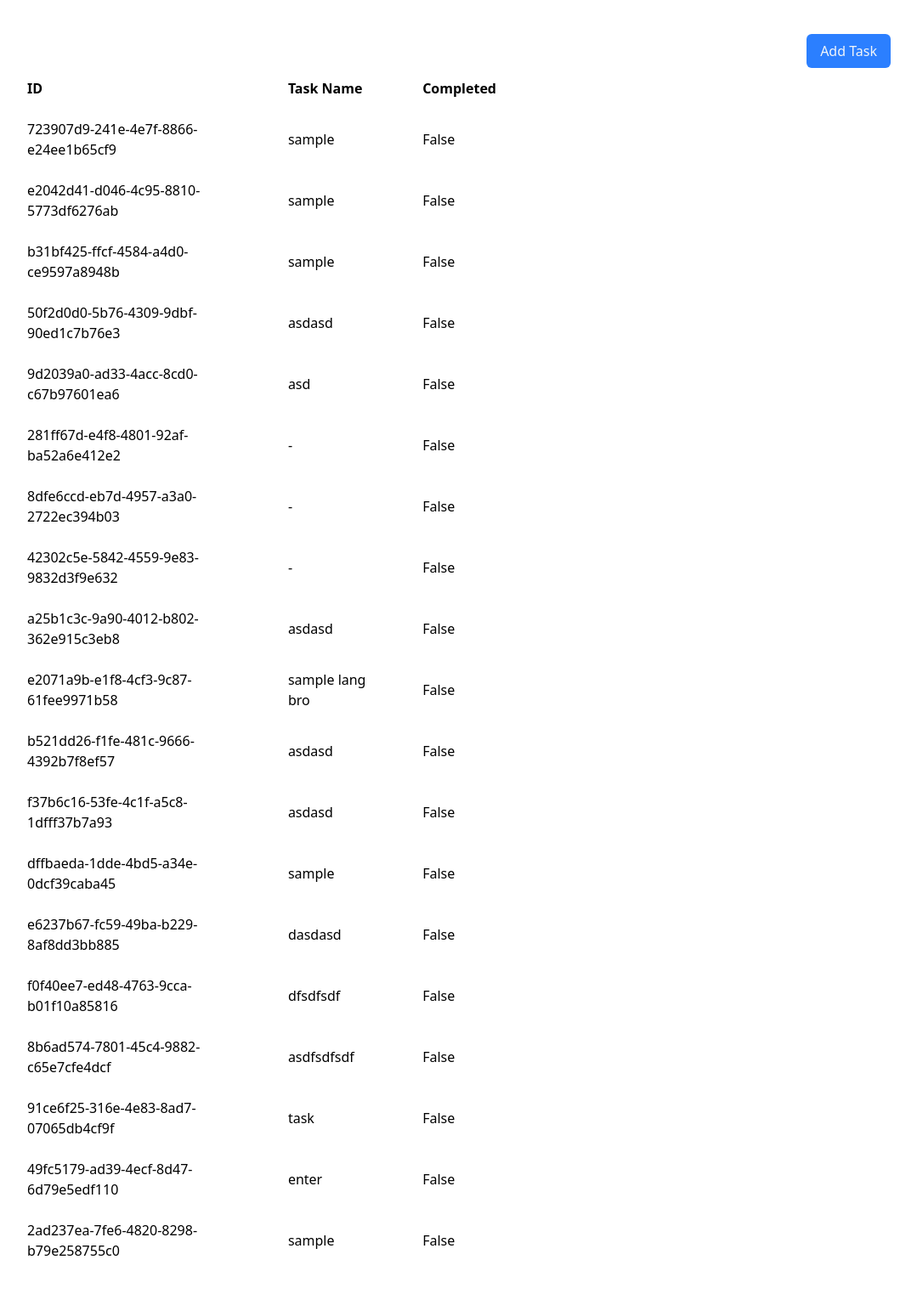
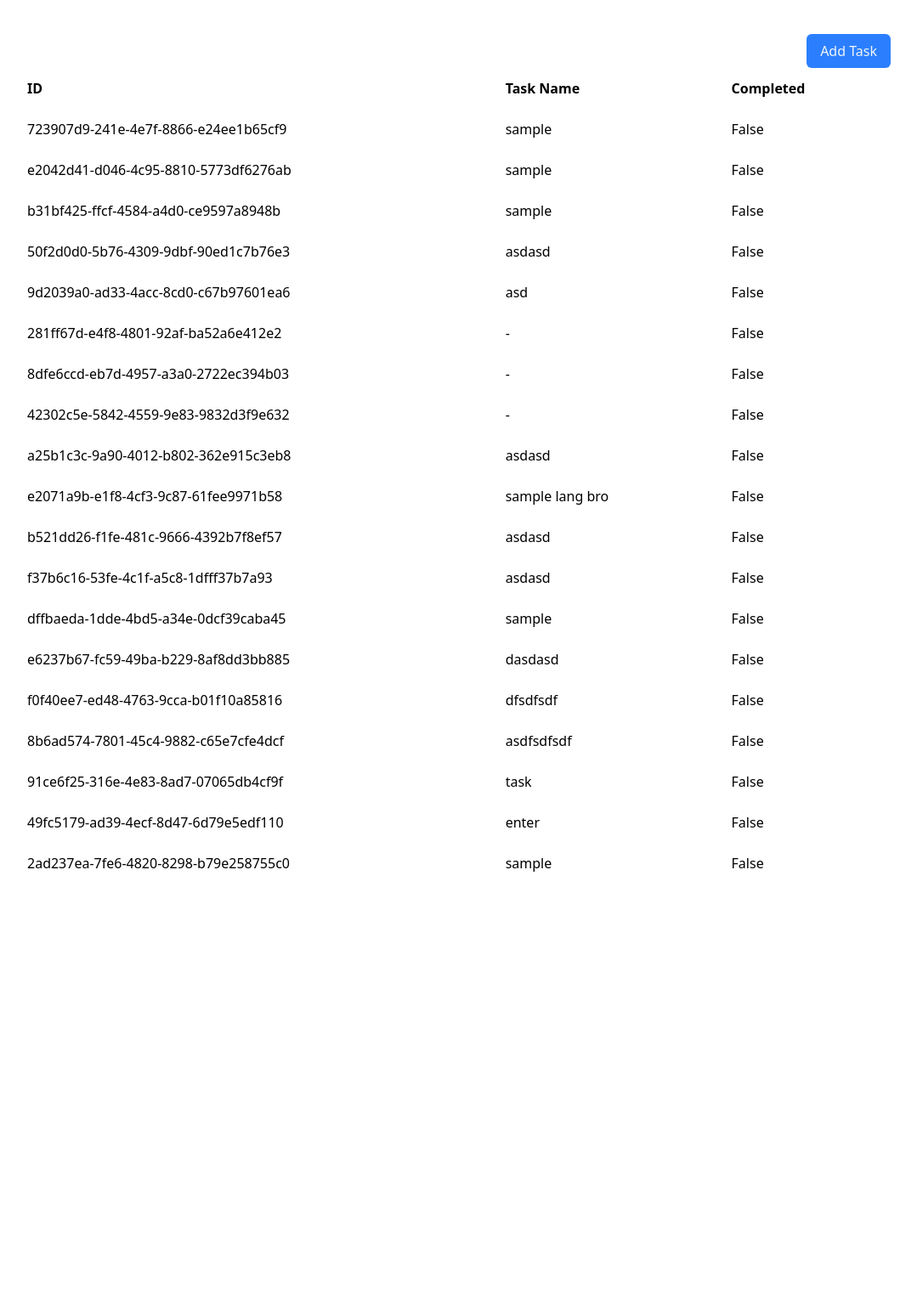
Before and after one commit to ifejinity/todo-list-app, a Django app: page /to-do-list/ in a window 1280 px wide. Shown: the whole page at 85% size, without its empty margins (112-1191 px from the left). After the commit the page ends 1026 px from the top, so only its background shows below. Run offline with Django 5.2, Linux system fonts and the light colour scheme; data comes from the database, SQL or seed files in the repository; both versions use the stored data as it was after the commit.

```diff
--- a/to_do_list/templates/to_do_list/index.html
+++ b/to_do_list/templates/to_do_list/index.html
@@ -19,7 +19,7 @@
 
     <div class="flex flex-col w-full px-30 py-10">
         <button popovertarget="addTask" class="p-[8px_16px] bg-blue-500 rounded-[6px] text-slate-100 w-fit self-end">Add Task</button>
-        <table class="w-full max-w-[600px] bg-white rounded-lg overflow-hidden">
+        <table class="w-full bg-white rounded-lg overflow-hidden">
             <thead>
                 <tr>
                     <th class="py-3 px-6 text-left">ID</th>
```
Also changed, not shown: db.sqlite3.
